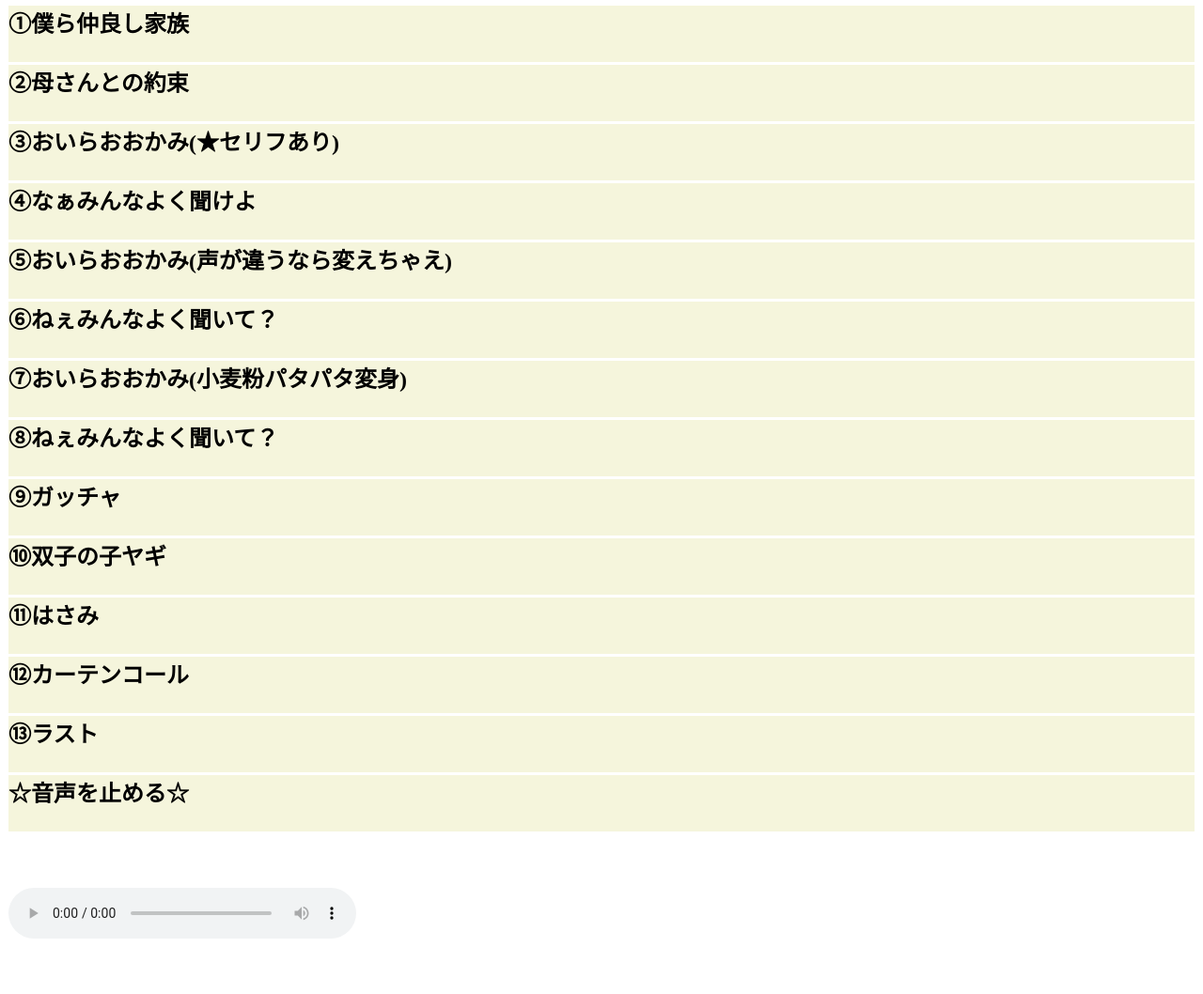
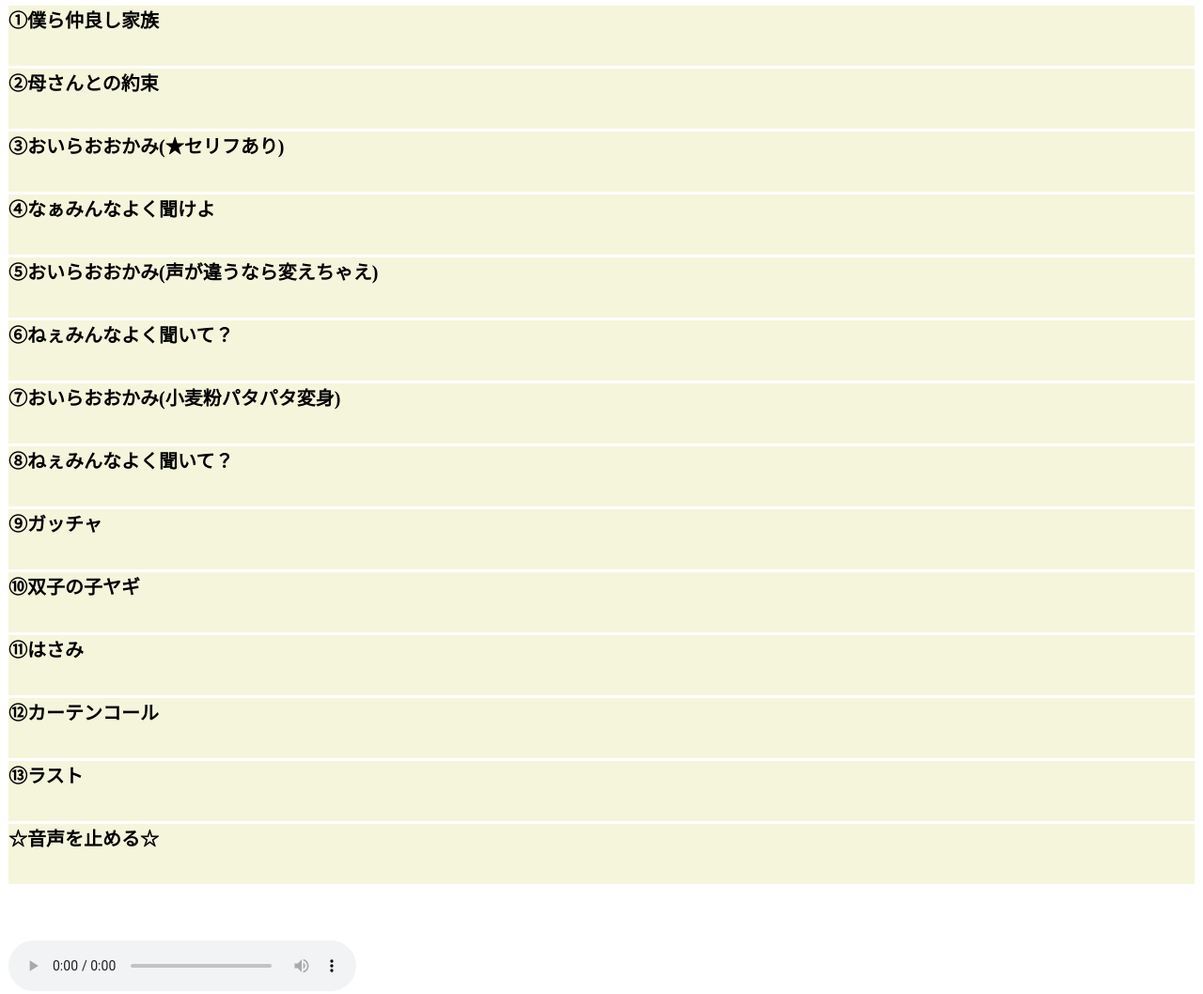
Before and after one commit to mori-35/audio_20250125, a plain HTML site: page index.html in a window 1280 px wide. Shown: the whole page at 94% size. Drawn offline with Linux system fonts and the light colour scheme.

Commit message:
Add files via upload

```diff
--- a/index.html
+++ b/index.html
@@ -15,8 +15,8 @@
         text-align: left;
         vertical-align: bottom;
 
-        height: 60px;
-        font-size: 24px;
+        height: 64px;
+        font-size: 20px;
     }
 
     #c0{
```
